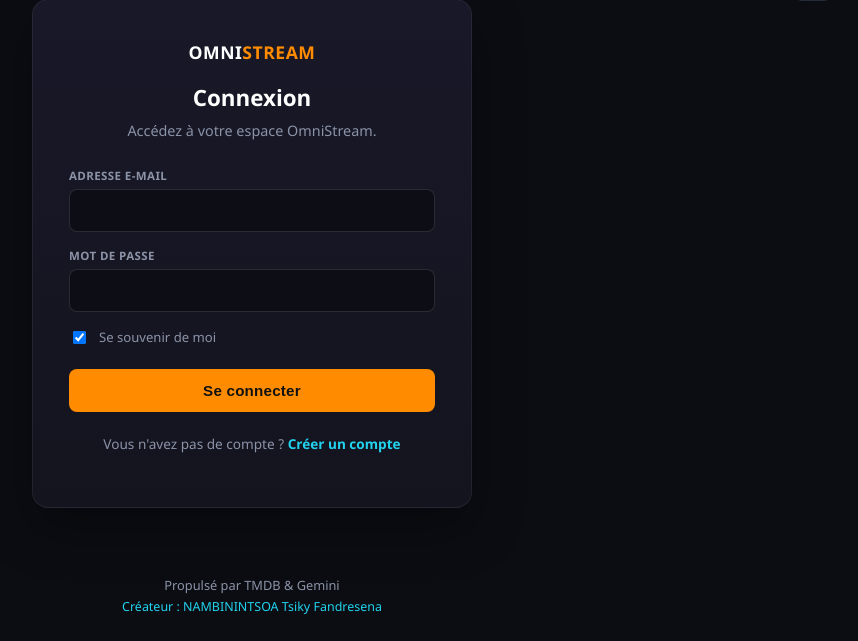
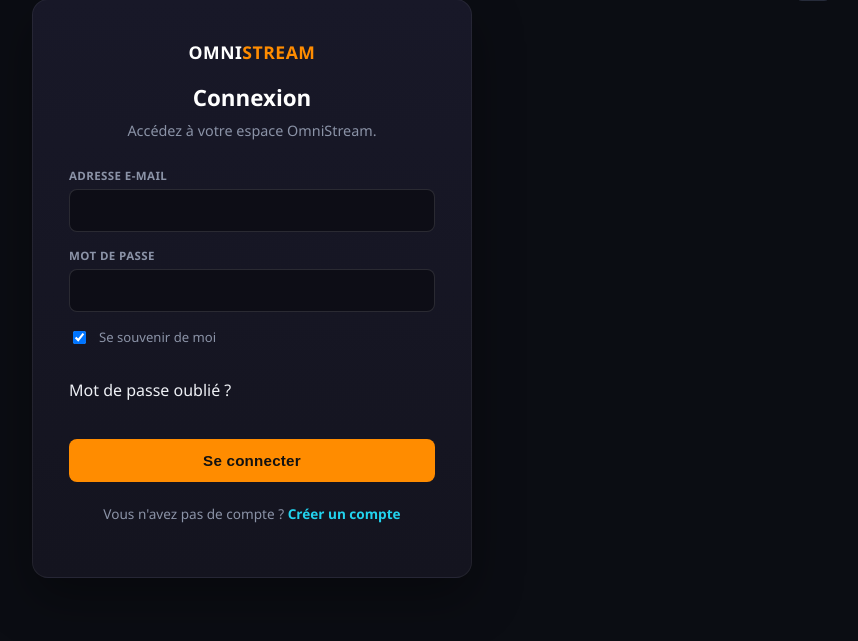
Before and after one commit to nambinintsoatsiky12/omnistream, a Flask app: page /login in a window 1280 px wide. Shown: the part 49-690 px from the top of the page, without its empty margins (388-1246 px from the left). Run offline with Flask 3, Linux system fonts and the light colour scheme; parts of the project's set-up code (start-up, migrations or seed data) failed here and were passed over.

Commit message:
Add password recovery link to login form
Added a link for password recovery to the login form.

```diff
--- a/templates/login.html
+++ b/templates/login.html
@@ -28,6 +28,8 @@
       <span>Se souvenir de moi</span>
     </label>
 
+    <p class="auth-forgot"><a href="{{ url_for('forgot_password') }}">Mot de passe oublié ?</a></p>
+
     <button type="submit" class="auth-submit">Se connecter</button>
   </form>
 
```
